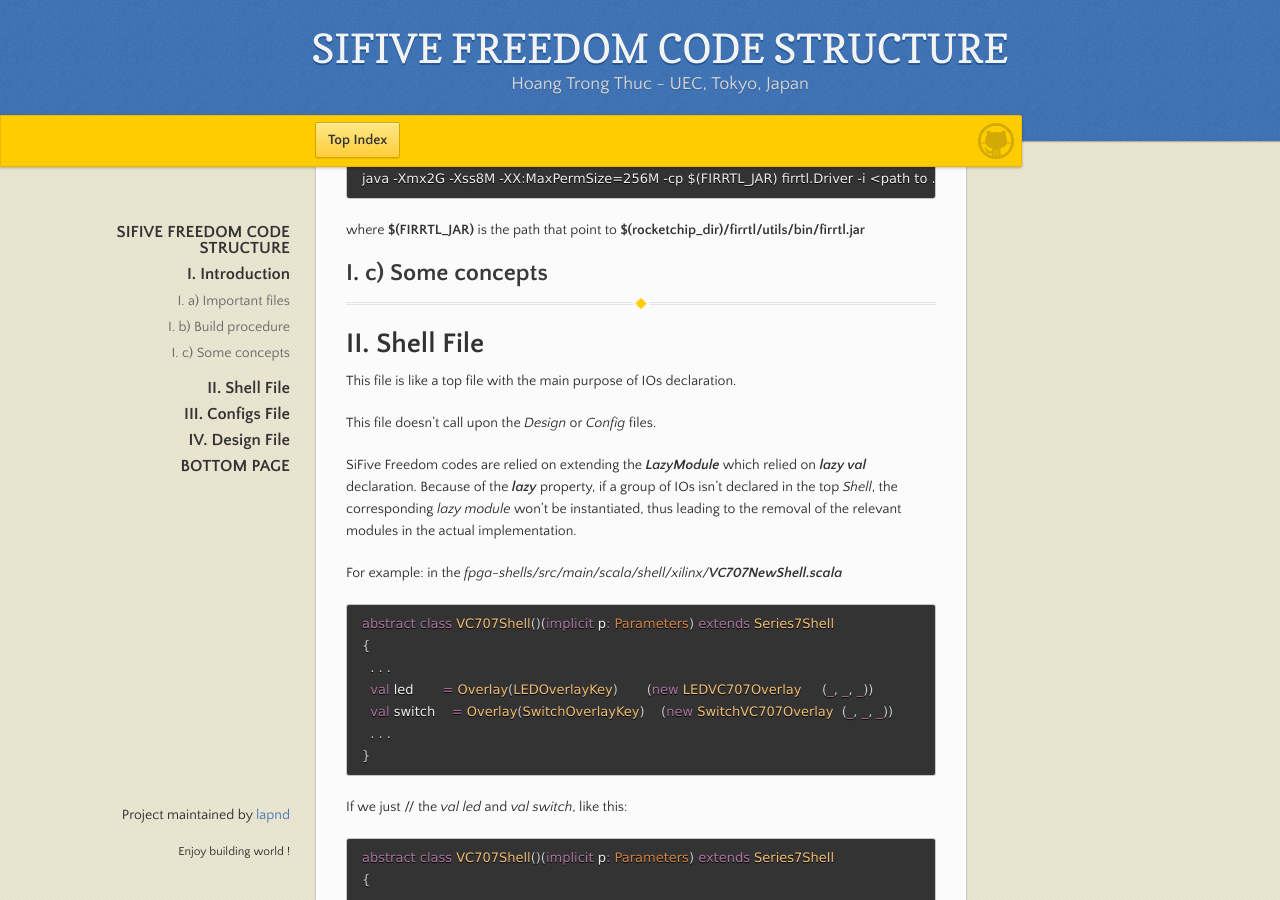
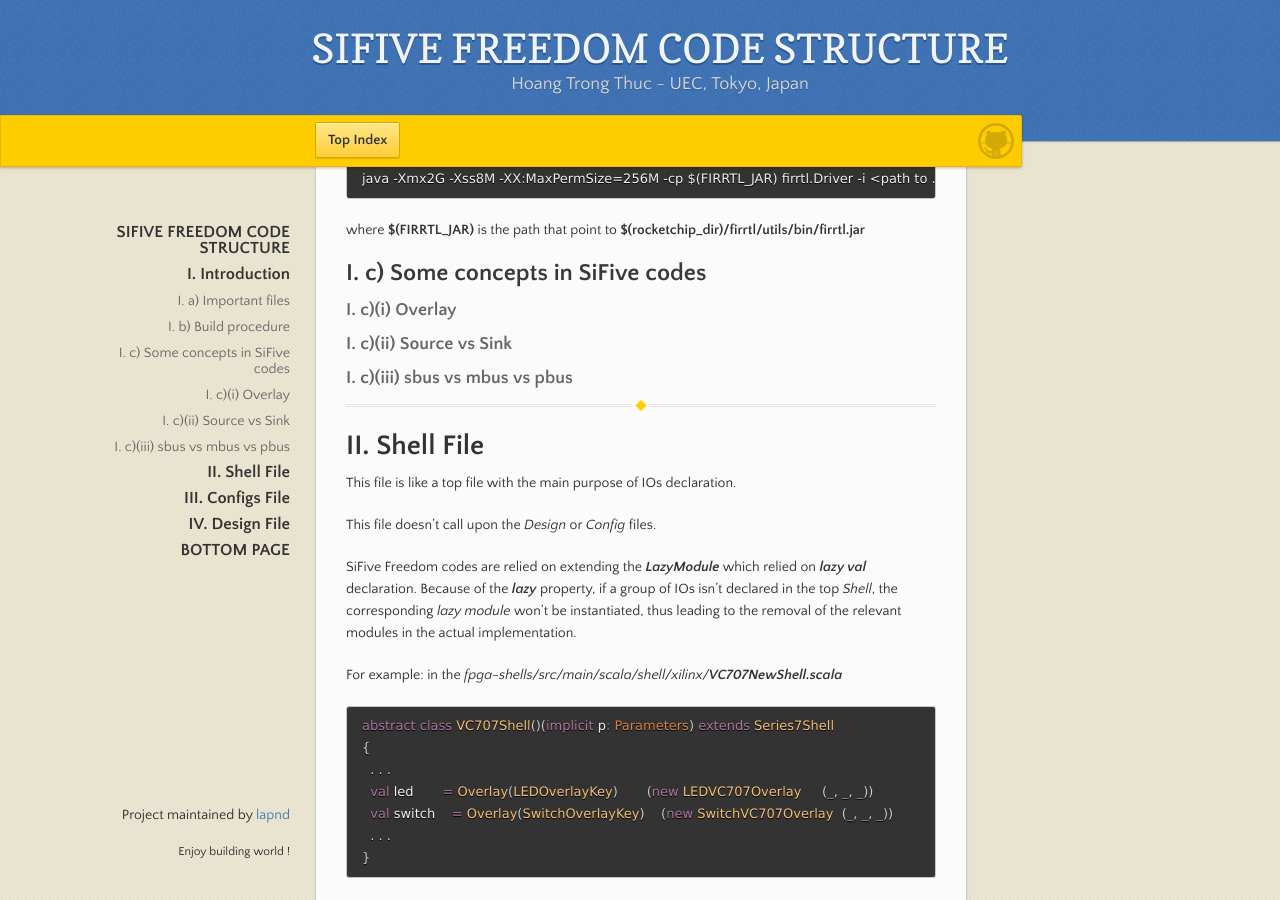
Before and after one commit to lapnd/httdes.github.io, a Jekyll site: the page built from freedom.md, in a window 1280 px wide and 900 px high, scrolled down 1263 px. Built offline with Jekyll 4.4.1, drawn with Linux system fonts in a browser that asks for light colours; our own code applies the rules of GitHub Pages for plain Markdown files.

Commit message:
Update freedom.md

````diff
--- a/freedom.md
+++ b/freedom.md
@@ -68,7 +68,13 @@ java -Xmx2G -Xss8M -XX:MaxPermSize=256M -cp $(FIRRTL_JAR) firrtl.Driver -i <path
 ```
 where **$(FIRRTL_JAR)** is the path that point to **$(rocketchip_dir)/firrtl/utils/bin/firrtl.jar**
 
-## I. c) Some concepts
+## I. c) Some concepts in SiFive codes
+
+### I. c)(i) Overlay
+
+### I. c)(ii) Source vs Sink
+
+### I. c)(iii) sbus vs mbus vs pbus
 
 * * *
 
````
